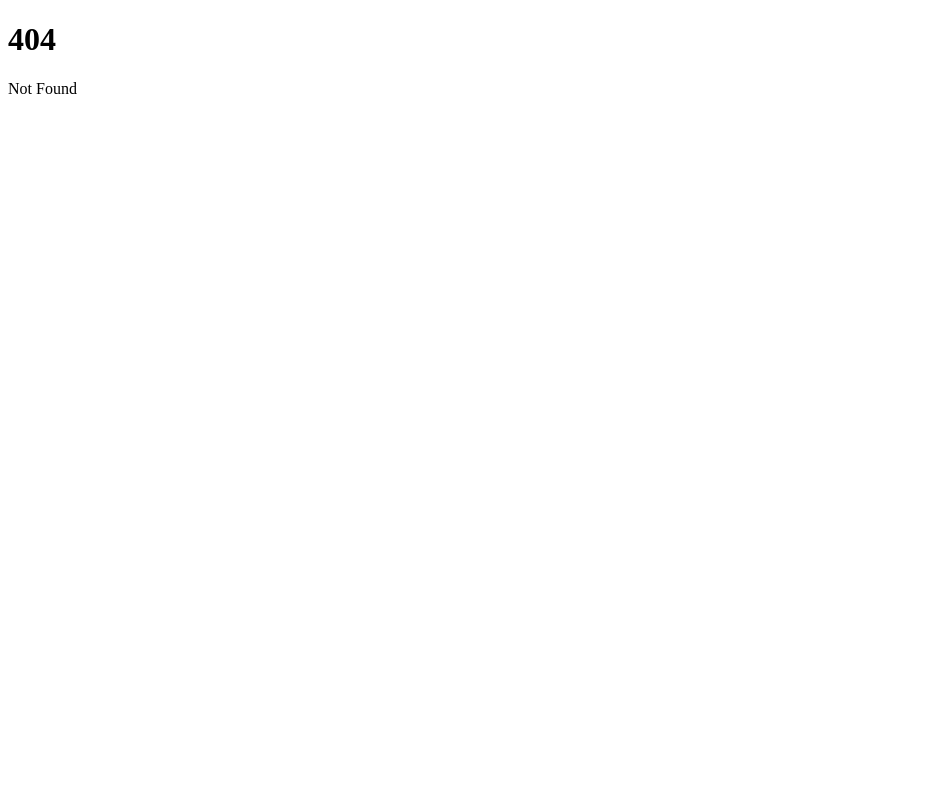
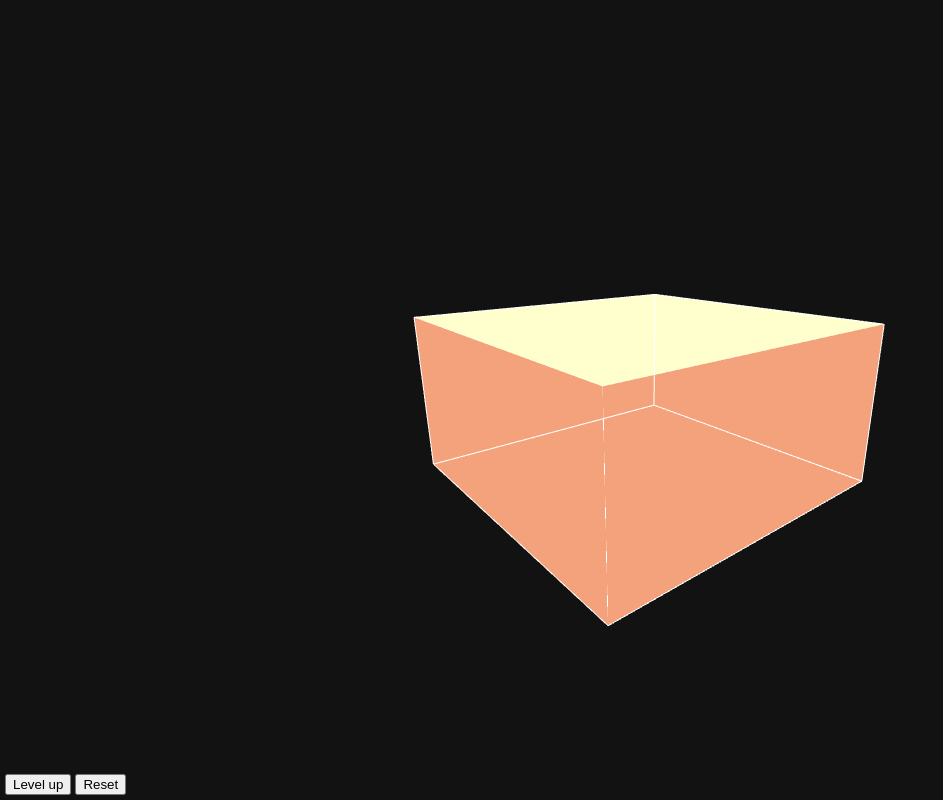
Before and after one commit to drewyoungren/svandbox, a SvelteKit app: page /nutty-tower in a window 1280 px wide. Before the commit this address had no page. Shown: the whole page, without its empty margins (0-943 px from the left). Built offline with nearby package versions, Linux system fonts and the light colour scheme.

Commit message:
Add tower game

```diff
--- /dev/null
+++ b/src/routes/nutty-tower/+layout.svelte
@@ -0,0 +1 @@
+<slot></slot>
--- /dev/null
+++ b/src/routes/nutty-tower/+page.svelte
@@ -0,0 +1,322 @@
+<script>
+    import { onMount } from 'svelte';
+    import { tweened } from 'svelte/motion';
+    import * as THREE from 'three';
+
+    let hello = '';
+
+    /**
+     * @type number
+     */
+    let w;
+
+    /**
+     * @type number
+     */
+    let h;
+
+    let oldHeight = 0;
+    let oldWidth = 0;
+
+    /**
+     * @type THREE.WebGLRenderer
+     */
+    let renderer;
+
+    const status = { x: [0, 1], z: [0, 1] };
+
+    /**
+     * @type Element;
+     */
+    let canvas;
+
+    const scene = new THREE.Scene();
+    scene.background = new THREE.Color('#121212');
+
+    const light2 = new THREE.DirectionalLight(0xffffff, 8);
+
+    scene.add(light2);
+
+    const light = new THREE.HemisphereLight(0xffffbb, 0x080820, 1);
+    scene.add(light);
+
+    const box = new THREE.Mesh(
+        new THREE.BoxGeometry(1, 0.5, 1),
+        new THREE.MeshPhongMaterial({ color: 0xffaa88 }),
+    );
+    const lineMaterial = new THREE.LineBasicMaterial({ color: 0xffffff });
+    const boEdges = new THREE.LineSegments(
+        new THREE.EdgesGeometry(box.geometry),
+        lineMaterial,
+    );
+
+    box.position.x = 0.5;
+    box.position.z = 0.5;
+    box.position.y = 0.25;
+    box.add(boEdges);
+    scene.add(box);
+
+    let tower = [box];
+    $: currentBox = tower[tower.length - 1];
+    $: xz = tower.length % 2 ? 'z' : 'x';
+    $: zx = tower.length % 2 ? 'x' : 'z';
+    $: speed = 1 + tower.length / 17;
+
+    const leftoverBox = new THREE.Mesh();
+    leftoverBox.add(new THREE.LineSegments());
+    scene.add(leftoverBox);
+
+    const camera = new THREE.PerspectiveCamera(75, 2, 0.1, 0);
+
+    let level = tweened(1);
+
+    const levelUp = () => {
+        // cut
+        if (tower.length > 1) {
+            if (
+                currentBox.position.x < status.x[0] ||
+                currentBox.position.x > status.x[1] ||
+                currentBox.position.z < status.z[0] ||
+                currentBox.position.z > status.z[1]
+            ) {
+                hello = 'You Lose!';
+                return;
+            } else {
+                currentBox.geometry.dispose();
+                const p = currentBox.position[zx];
+                const [a, b] = status[zx];
+                const m = (b + a) / 2;
+                const e = (b - a) / 2;
+                const ww = p > m ? e + b - p : e + p - a;
+
+                currentBox.geometry =
+                    xz == 'x'
+                        ? new THREE.BoxGeometry(
+                              status.x[1] - status.x[0],
+                              0.5,
+                              ww,
+                          )
+                        : new THREE.BoxGeometry(
+                              ww,
+                              0.5,
+                              status.z[1] - status.z[0],
+                          );
+
+                const edges = currentBox.children[0];
+                // console.log(edges);
+
+                edges.geometry.dispose();
+                edges.geometry = new THREE.EdgesGeometry(currentBox.geometry);
+
+                leftoverBox.position.copy(currentBox.position);
+
+                console.log(
+                    'xz lag',
+                    ww,
+                    xz,
+                    status.x[1] - status.x[0],
+                    status.z[1] - status.z[0] - ww,
+                    '\n',
+                    status.x[1] - status.x[0] - ww,
+                    status.z[1] - status.z[0],
+                );
+
+                leftoverBox.geometry =
+                    xz == 'x'
+                        ? new THREE.BoxGeometry(
+                              status.x[1] - status.x[0],
+                              0.5,
+                              status.z[1] - status.z[0] - ww,
+                          )
+                        : new THREE.BoxGeometry(
+                              status.x[1] - status.x[0] - ww,
+                              0.5,
+                              status.z[1] - status.z[0],
+                          );
+
+                leftoverBox.material = currentBox.material;
+
+                const leftEdges = leftoverBox.children[0];
+                // console.log(leftEdges);
+
+                leftEdges.geometry.dispose();
+                leftEdges.geometry = new THREE.EdgesGeometry(
+                    leftoverBox.geometry,
+                );
+
+                if (p > m) {
+                    status[zx][0] = b - ww;
+                    currentBox.position[zx] = b - ww / 2;
+                    leftoverBox.position[zx] = b + (b - a - ww) / 2;
+                } else {
+                    status[zx][1] = a + ww;
+                    currentBox.position[zx] = a + ww / 2;
+                    leftoverBox.position[zx] = a - (b - a - ww) / 2;
+                }
+            }
+        }
+
+        level.update((s) => s + 1);
+        const myBox = new THREE.Mesh(
+            new THREE.BoxGeometry(
+                status.x[1] - status.x[0],
+                0.5,
+                status.z[1] - status.z[0],
+            ),
+            new THREE.MeshPhongMaterial({
+                color: Math.floor(Math.random() * 0xffffff),
+            }),
+        );
+
+        const boxEdge = new THREE.LineSegments(
+            new THREE.EdgesGeometry(myBox.geometry),
+            lineMaterial,
+        );
+        myBox.add(boxEdge);
+
+        tower = [...tower, myBox];
+        myBox.position[xz] = -1;
+        myBox.position[zx] = (status[zx][1] + status[zx][0]) / 2;
+        myBox.position.y = tower.length / 2 - 0.25;
+
+        scene.add(myBox);
+    };
+
+    $: {
+        camera.position.set(1.7, $level / 2 + 0.25, 1.5);
+        camera.lookAt(0.5, $level / 2 - 0.25, 0.5);
+    }
+    /**
+     *
+     * @param t {number}
+     */
+    function update(t) {
+        if (tower.length > 1) {
+            if (hello == '') {
+                currentBox.position[zx] += speed * t;
+                leftoverBox.position.y -= 2 * speed * t;
+            } else {
+                currentBox.position.y -= t / 2;
+                currentBox.rotation[xz] +=
+                    speed *
+                    t *
+                    (currentBox.position[zx] >
+                    (status[zx][1] + status[zx][0]) / 2
+                        ? zx == 'z'
+                            ? 1
+                            : -1
+                        : zx == 'z'
+                          ? -1
+                          : 1);
+            }
+            // I am t
+            // box.rotation.x += t;
+            // box.rotation.y += 2 * t;
+            // box.position.x += t;
+            // box.position.x += 2;
+            // box.position.x %= 4;
+            // box.position.x -= 2;
+        }
+    }
+
+    /**
+     * Check if we need to resize the canvas
+     * @param renderer {THREE.WebGLRenderer}
+     * @returns boolean
+     */
+    function resizeRendererToDisplaySize(renderer) {
+        if (!canvas) return false;
+        else {
+            const needResize =
+                oldWidth !== canvas.clientWidth ||
+                oldHeight !== canvas.clientHeight;
+            if (needResize) {
+                oldHeight = canvas.clientHeight;
+                oldWidth = canvas.clientWidth;
+                renderer.setSize(
+                    canvas.clientWidth,
+                    canvas.clientHeight,
+                    false,
+                );
+            }
+            return needResize;
+        }
+    }
+
+    /**
+     * @type number|undefined
+     */
+    let last = undefined;
+
+    /**
+     *
+     * @param time {number}
+     */
+    function render(time) {
+        const t = (time - (last || time)) / 1000;
+        last = time;
+
+        update(t);
+
+        if (resizeRendererToDisplaySize(renderer)) {
+            camera.aspect = canvas.clientWidth / canvas.clientHeight;
+            camera.updateProjectionMatrix();
+        }
+
+        renderer.render(scene, camera);
+
+        requestAnimationFrame(render);
+    }
+
+    onMount(() => {
+        renderer = new THREE.WebGLRenderer({ canvas, antialias: true });
+        light2.target = box;
+        light2.position.set(2, 5, 2);
+        requestAnimationFrame(render);
+    });
+</script>
+
+<canvas bind:this={canvas} bind:clientHeight={h} bind:clientWidth={w}></canvas>
+
+<h1 style="position: absolute; color: white; left: 10px; top: 10px;">
+    {hello}
+    {tower.length > 1 ? `${50 - tower.length + 1} levels to go` : ''}
+</h1>
+
+<div id="level">
+    <button on:pointerdown={levelUp}>Level up</button>
+    <button
+        on:click={() => {
+            hello = '';
+            level.set(1);
+            for (let index = 1; index < tower.length; index++) {
+                const element = tower[index];
+                element.geometry.dispose();
+                element.material.dispose();
+                element.children[0].geometry.dispose();
+                element.children[0].material.dispose();
+                scene.remove(element);
+            }
+            tower = [box];
+            status.x = [0, 1];
+            status.z = [0, 1];
+            leftoverBox.position.y = -30;
+        }}>Reset</button
+    >
+</div>
+
+<style>
+    canvas {
+        position: absolute;
+        left: 0;
+        top: 0;
+        width: 100vw;
+        height: 100vh;
+    }
+
+    #level {
+        position: absolute;
+        bottom: 5px;
+        left: 5px;
+    }
+</style>
```
